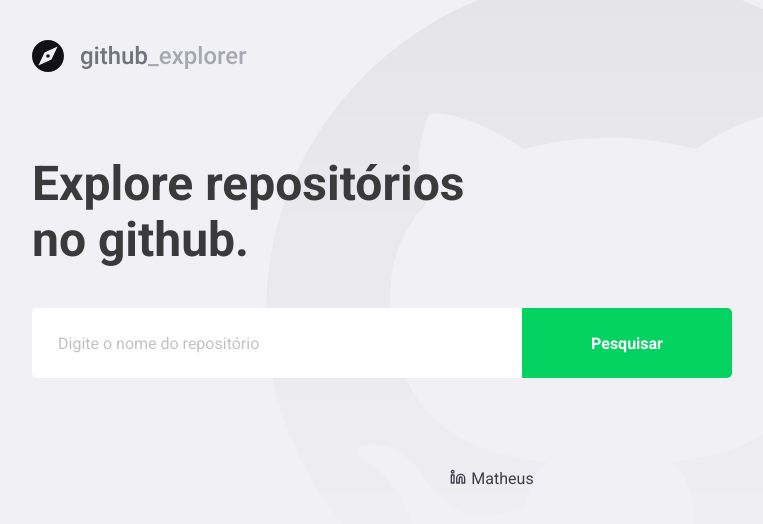
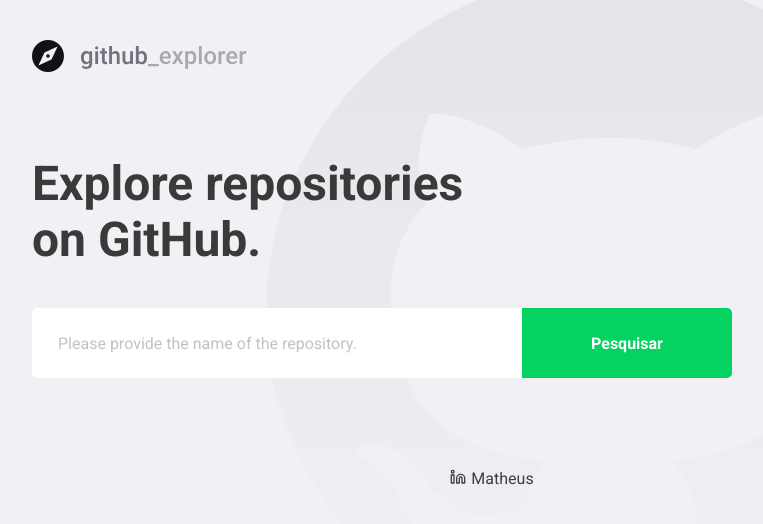
Before and after one commit to 2022000495-netizen/GithubExplorer, a React (Create React App) app: page / in a window 1280 px wide. Shown: the top 524 px of the page, without its empty margins (148-911 px from the left). Built offline with nearby package versions, Linux system fonts and the light colour scheme.

Commit message:
refactor: change texts to english

```diff
--- a/src/presentation/pages/Home/index.tsx
+++ b/src/presentation/pages/Home/index.tsx
@@ -30,7 +30,7 @@ const Home: React.FC<Props> = ({
   saveRepositories,
 }: Props) => {
   const [searchText, setSearchText] = useState('')
-  const [inputError, setInputError] = useState('')
+  const [formError, setFormError] = useState('')
   const [repositories, setRepositories] = useState<Repository[]>(() => {
     const storagedRepositories = loadRepositories.load()
 
@@ -57,12 +57,12 @@ const Home: React.FC<Props> = ({
 
     const validationError = validation.validate(searchText)
     if (validationError) {
-      setInputError(validationError.message)
+      setFormError(validationError.message)
       return
     }
 
     if (isDuplicated()) {
-      setInputError('Este repositório já está na listagem.')
+      setFormError('This repository is already listed.')
       return
     }
 
@@ -71,10 +71,10 @@ const Home: React.FC<Props> = ({
       setRepositories([...repositories, response])
 
       setSearchText('')
-      setInputError('')
+      setFormError('')
     } catch (error) {
       const parsedError = error as Error
-      setInputError(parsedError.message)
+      setFormError(parsedError.message)
     }
   }
 
@@ -85,18 +85,18 @@ const Home: React.FC<Props> = ({
   return (
     <>
       <img src={logoImage} alt="Github Explorer" />
-      <Title>Explore repositórios no github.</Title>
+      <Title>Explore repositories on GitHub.</Title>
 
-      <Form hasError={!!inputError} onSubmit={(event) => handleSubmit(event)}>
+      <Form hasError={!!formError} onSubmit={(event) => handleSubmit(event)}>
         <input
           value={searchText}
           onChange={(event) => handleChange(event)}
-          placeholder="Digite o nome do repositório"
+          placeholder="Please provide the name of the repository."
         />
         <button type="submit">Pesquisar</button>
       </Form>
 
-      {inputError && <Error>{inputError}</Error>}
+      {formError && <Error>{formError}</Error>}
 
       <RepositoriesList repositories={repositories} />
 
--- a/src/presentation/pages/RepositoryDetails/index.tsx
+++ b/src/presentation/pages/RepositoryDetails/index.tsx
@@ -62,7 +62,7 @@ const RepositoryDetailsPage: React.FC<Props> = ({
         <img src={logoImage} alt="Github Explorer" />
         <Link to="/">
           <FiChevronLeft size={16} color="#3D3D4D" />
-          <strong>Voltar</strong>
+          <strong>Go back</strong>
         </Link>
       </Header>
       {repository ? (
@@ -85,12 +85,12 @@ const RepositoryDetailsPage: React.FC<Props> = ({
             </li>
             <li>
               <strong>{repository.issues}</strong>
-              <span>Issues abertos</span>
+              <span>Open issues</span>
             </li>
           </ul>
         </RespositoryInfo>
       ) : (
-        <p>Carregando informações.</p>
+        <p>Loading information.</p>
       )}
 
       <Issues>
```
